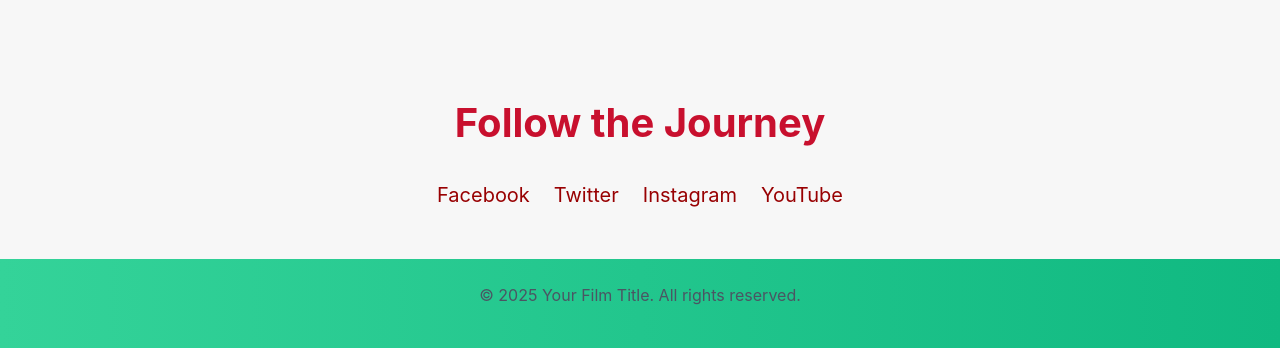
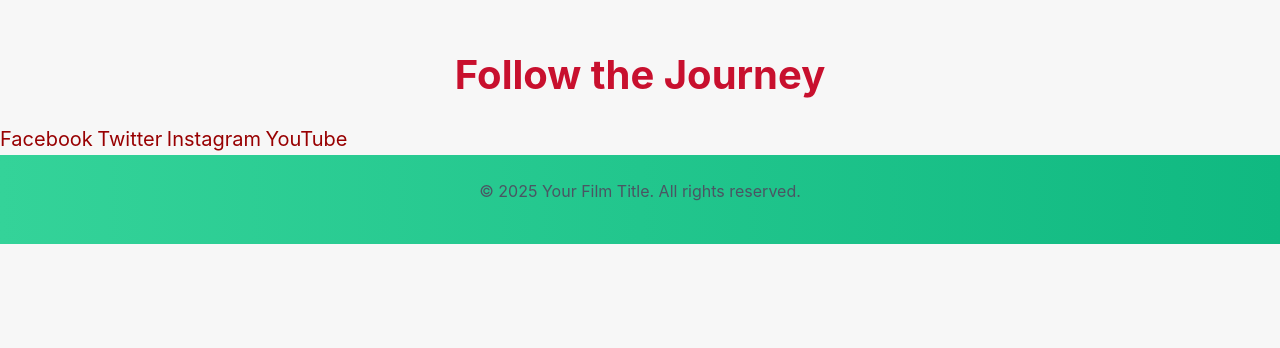
Before and after one commit to Raphsodyinc/Kidnappedseries, a plain HTML site: page contact.html in a window 1280 px wide. Shown: the part 1834-2182 px from the top of the page. After the commit the page ends 2078 px from the top, so only its background shows below. Drawn offline with Linux system fonts and the light colour scheme.

Commit message:
Update contact.html

```diff
--- a/contact.html
+++ b/contact.html
@@ -94,18 +94,16 @@
     </div>
   </section>
 
-  <!-- SOCIAL ICONS (reuse same class names) -->
-  <section id="social-contact" class="social-contact">
-    <div class="container">
+  <!-- SOCIAL BOX -->
+    <div class="social-box">
       <h2>Follow the Journey</h2>
-      <div class="social-links">
+      <div class="social-box">
         <a href="https://www.facebook.com/share/1FbmAWb4kF/" target="_blank" class="social-link">Facebook</a>
         <a href="https://x.com/Lordson93093294?t=_22mWKcgrWdzWNqhqgx7wg&s=09"  target="_blank" class="social-link">Twitter</a>
         <a href="https://www.instagram.com/raphsodyinc" target="_blank" class="social-link">Instagram</a>
         <a href="https://youtube.com/@oracle_la?si=c2WbWmyiDqo-L9B3"  target="_blank" class="social-link">YouTube</a>
       </div>
     </div>
-  </section>
 
   <!-- SAME FOOTER -->
   <footer class="site-footer">
```
